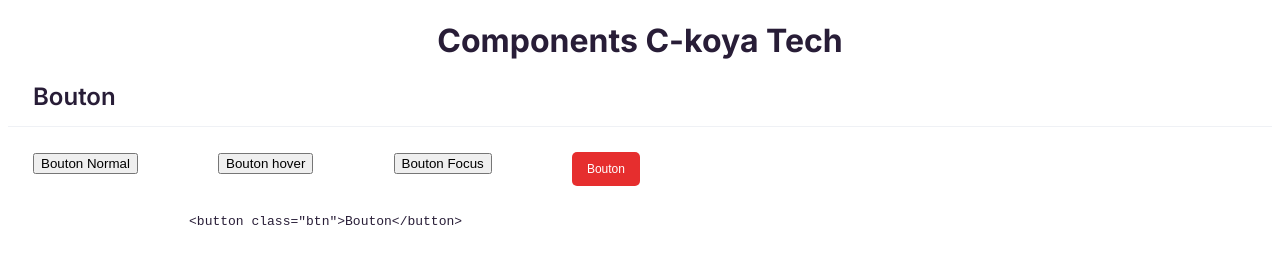
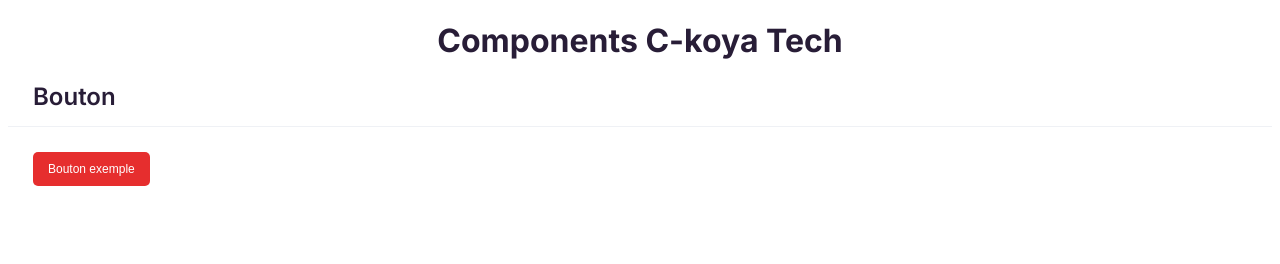
Before and after one commit to Romnain/Components-C-koya, a plain HTML site: page index.html in a window 1280 px wide. Drawn offline with Linux system fonts and the light colour scheme.

Commit message:
Maj html

```diff
--- a/index.html
+++ b/index.html
@@ -19,16 +19,8 @@
         <div class="title-components">Bouton</div>
         <div class="p-25">
             <ul class="flex justify-between w-50">
-                <li><button class="btn-normal">Bouton Normal</button></li>
-                <li><button class="btn-hover">Bouton hover</button></li>
-                <li><button class="btn-focus">Bouton Focus</button></li>
-                <button class="btn">Bouton</button>
+                <li><button class="btn">Bouton exemple</button></li>
             </ul>
-            <div class="code">
-                <xmp>
-                    <button class="btn">Bouton</button>
-                </xmp>
-            </div>
         </div>
     </section>
     <script src="style.js"></script>
```
